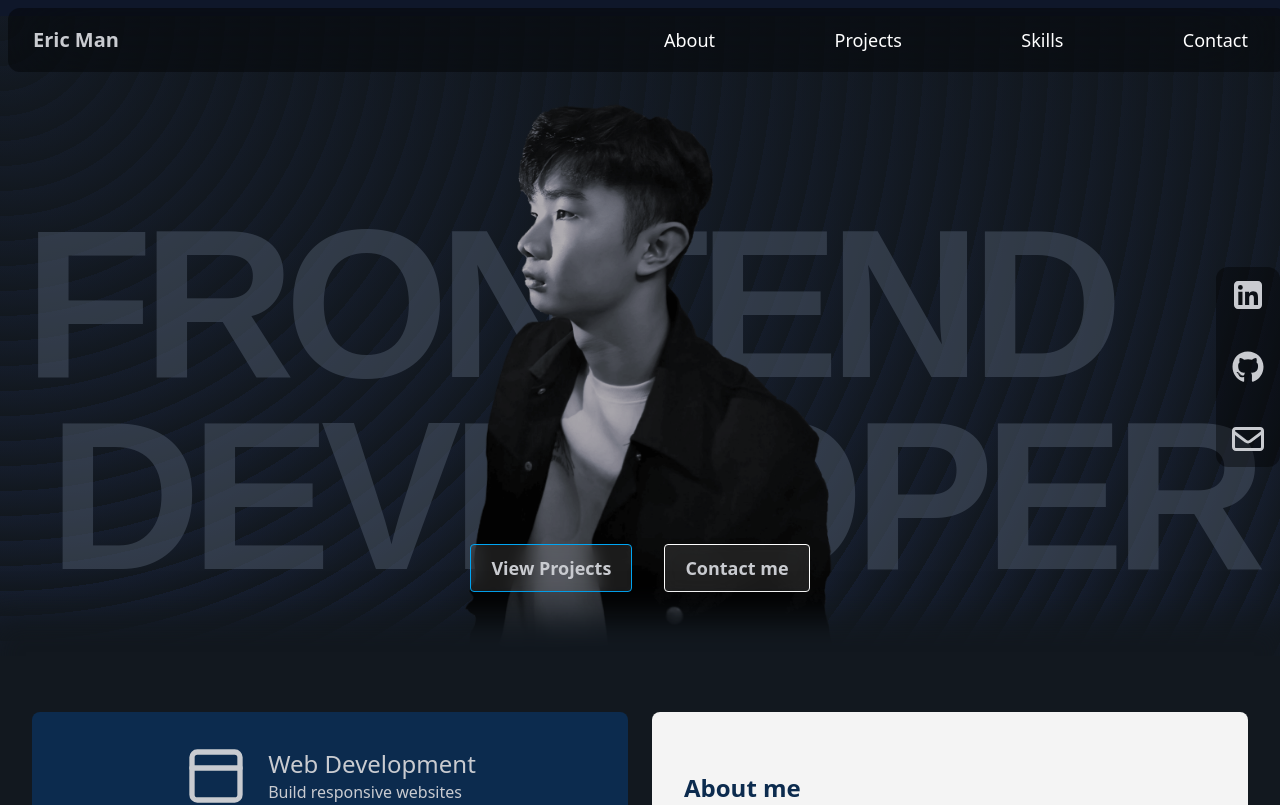
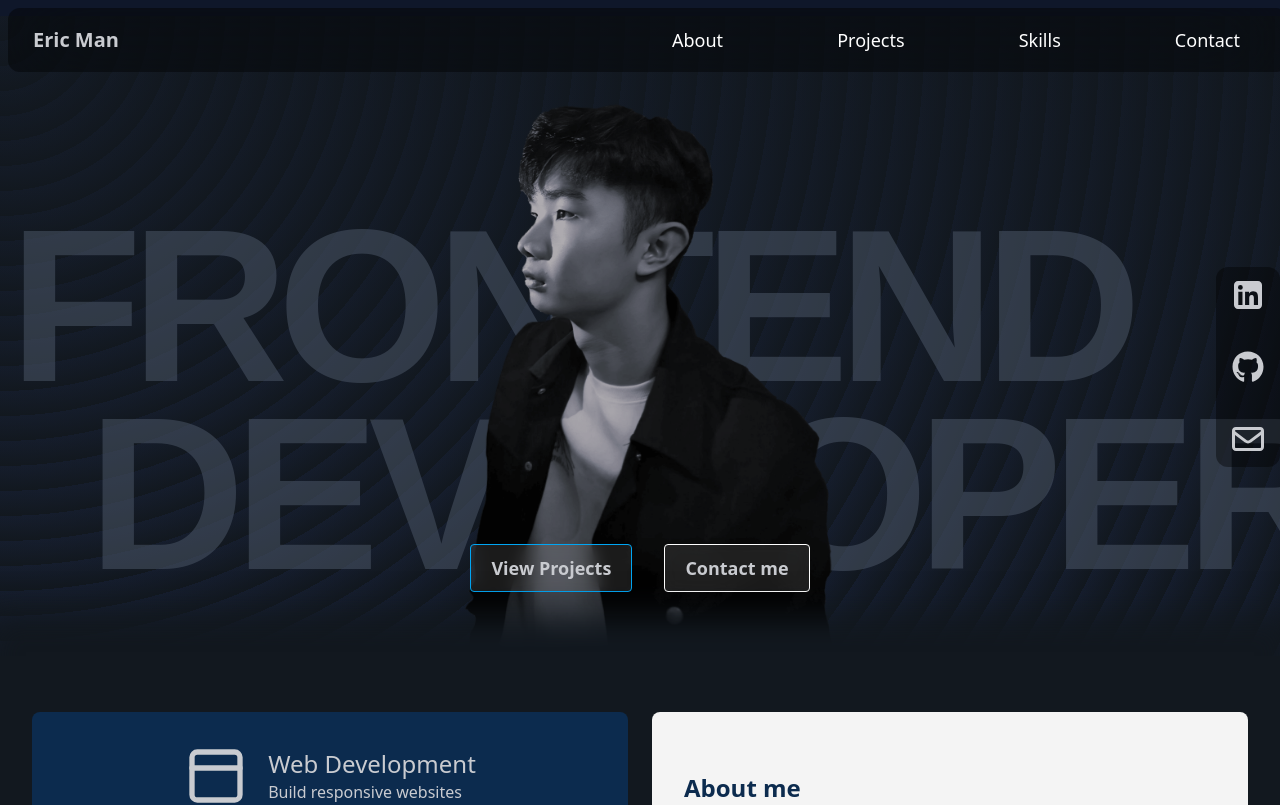
Before and after one commit to Mman7/portfolio, a React (Vite) app: page / in a window 1280 px wide. Shown: the top 805 px of the page. Built offline with nearby package versions, Linux system fonts and the light colour scheme.

Commit message:
adjust styled

```diff
--- a/src/components/body.tsx
+++ b/src/components/body.tsx
@@ -8,7 +8,7 @@ import { Element } from "react-scroll";
 
 export default function Body() {
   return (
-    <div className="bg-customBase h-dvh w-full">
+    <div className="bg-customBase dvh w-full">
       <Element
         name="hero"
         className="bg-pattern overflow: auto z-100 flex h-1/2 scroll-mt-24 flex-col items-center justify-end md:h-[calc(100vh-10rem)]"
--- a/src/components/hero.tsx
+++ b/src/components/hero.tsx
@@ -41,11 +41,11 @@ export default function HeroSection() {
         <SideContact />
       </div>
       {/* Background TEXT */}
-      <div className="absolute top-1/2 left-1/2 hidden w-full -translate-x-1/2 -translate-y-1/2 overflow-hidden p-6 select-none md:block">
-        <h1 className="font-display text-start text-base/48 text-[calc(10rem+4vw)] font-black tracking-tighter text-gray-600 opacity-55">
+      <div className="absolute inset-0 z-0 hidden flex-col items-center justify-center overflow-hidden text-5xl font-bold text-gray-300 select-none md:flex">
+        <h1 className="font-display mr-35 text-center text-base/47 text-[calc(12rem+2vw)] font-black tracking-tighter text-gray-600 opacity-55">
           FRONTEND
         </h1>
-        <h1 className="font-display text-end text-base/48 text-[calc(10rem+4vw)] font-black tracking-tighter text-gray-600 opacity-55">
+        <h1 className="font-display ml-35 text-center text-base/47 text-[calc(12rem+2vw)] font-black tracking-tighter text-gray-600 opacity-55">
           DEVELOPER
         </h1>
       </div>
--- a/src/components/navbar.tsx
+++ b/src/components/navbar.tsx
@@ -53,7 +53,7 @@ export default function Navbar() {
 
 function Button({ children }: { children: string }) {
   return (
-    <button className="rounded-md px-4 py-2 text-lg text-white duration-300 hover:cursor-pointer hover:bg-amber-50 hover:text-black">
+    <button className="rounded-md px-6 py-1 text-lg text-white duration-300 hover:cursor-pointer hover:bg-amber-50 hover:text-black">
       {children}
     </button>
   );
```
